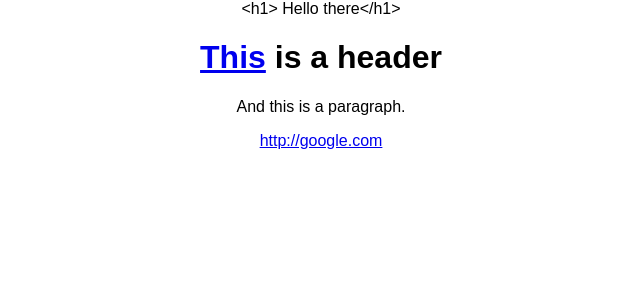
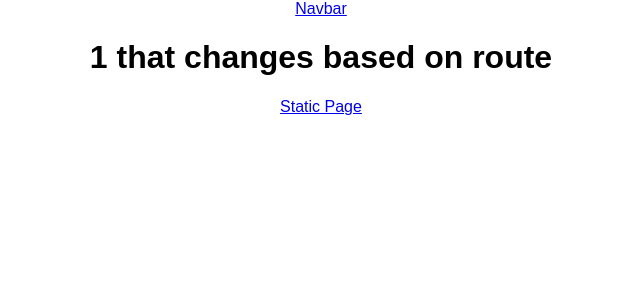
Before and after one commit to imVinayPandya/try-reactjs, a React (Create React App) app: page /posts/1 in a window 1280 px wide. Shown: the top 300 px of the page, without its empty margins (319-959 px from the left). Built offline with nearby package versions, Linux system fonts and the light colour scheme.

Commit message:
npm install react-router

```diff
--- a/package.json
+++ b/package.json
@@ -6,6 +6,8 @@
     "react": "^16.4.1",
     "react-dom": "^16.4.1",
     "react-markdown": "^3.3.4",
+    "react-router": "^4.3.1",
+    "react-router-dom": "^4.3.1",
     "react-scripts": "1.1.4",
     "react-youtube": "^7.6.0"
   },
--- a/src/App.js
+++ b/src/App.js
@@ -1,24 +1,56 @@
 import React, { Component } from 'react';
+import { BrowserRouter, Switch, Route, Redirect } from 'react-router-dom';
 import './App.css';
+import StaticRouteComponent from './routingComponents/StaticRouteComponent';
+import NotFound from './routingComponents/NotFound';
+import DynamicRouteComponent from './routingComponents/DynamicRouteComponent';
 // import ConstLetVar from './learn/ConstLetVar';
 // import PostList from './posts/PostList';
 
 // import ReactYoutubeExample from './thirdParty/ReactYoutubeExample';
-import ReactMarkdownExample from './thirdParty/ReactMarkdownExample';
+// import ReactMarkdownExample from './thirdParty/ReactMarkdownExample';
 
 class App extends Component {
   render() {
-    const input = '<h1> Hello there</h1> \n\n # [This](http://google.com) is a header\n\nAnd this is a paragraph. \n\n http://google.com';
+    const loggedIn = false;
+    const supportsHistory = 'pushState' in window.history;
+    return (
+      <div className="App">
+        <nav className="navbar navbar-light bg-light">
+          <a className="navbar-brand" href="/">Navbar</a>
+        </nav>
+        <BrowserRouter forceRefresh={!supportsHistory}>
+          <Switch>
+            <Route exact path='/about' component={StaticRouteComponent} />
+            <Route path='/posts/:slug' component={DynamicRouteComponent} />
+            <Route component={NotFound} />
 
-    return (
-      <div className='App'>
-        {/* <PostList /> */}
-        {/* <ConstLetVar /> */}
-        {/* <ReactYoutubeExample videoId="-_pgcFQ0l64" /> */}
-        <ReactMarkdownExample input={input} />
+            <Route exact path='/user' render={() => (
+              loggedIn === true ? (
+                <Redirect to='/posts/hello-there/' />
+              ) : (
+                  <StaticRouteComponent />
+                )
+            )} />
+          </Switch>
+        </BrowserRouter>
       </div>
     );
   }
+  //#region old code
+  // render() {
+  //   const input = '<h1> Hello there</h1> \n\n # [This](http://google.com) is a header\n\nAnd this is a paragraph. \n\n http://google.com';
+
+  //   return (
+  //     <div className='App'>
+  //       {/* <PostList /> */}
+  //       {/* <ConstLetVar /> */}
+  //       {/* <ReactYoutubeExample videoId="-_pgcFQ0l64" /> */}
+  //       <ReactMarkdownExample input={input} />
+  //     </div>
+  //   );
+  // }
+  //#endregion
 }
 
 export default App;
--- /dev/null
+++ b/src/routingComponents/DynamicRouteComponent.js
@@ -0,0 +1,30 @@
+import React, { Component } from 'react';
+import { Link } from 'react-router-dom';
+
+class DynamicRouteComponent extends Component {
+  componentDidMount() {
+    // const { slug } = this.props.match.params;
+
+    // this.performLookup(username);
+
+    // const { history } = this.props;
+    // const supportHistory = 'pushState' in window.history;
+    // if (supportHistory) {
+    //   history.pushState(null, '/about');
+    // } else {
+    //   window.location = '/dashboard';
+    // }
+  }
+
+  render() {
+    const { slug } = this.props.match.params;
+    return (
+      <div>
+        <h1>{slug} that changes based on route</h1>
+        <Link className='some-link' to='/about/'>Static Page</Link>
+      </div>
+    );
+  }
+}
+
+export default DynamicRouteComponent;
--- /dev/null
+++ b/src/routingComponents/NotFound.js
@@ -0,0 +1,11 @@
+import React, { Component } from 'react';
+
+class NotFound extends Component {
+  render() {
+    return (
+      <h1>Page not found</h1>
+    );
+  }
+}
+
+export default NotFound;
--- /dev/null
+++ b/src/routingComponents/StaticRouteComponent.js
@@ -0,0 +1,15 @@
+import React, { Component } from 'react';
+import { Link } from 'react-router-dom';
+
+class StaticRouteComponent extends Component {
+  render() {
+    return (
+      <div>
+        <h1>Content that do not provide dynamic content.</h1>
+        <Link className='some-link' to='/posts/dynamic/'>Dynamic Page</Link>
+      </div>
+    );
+  }
+}
+
+export default StaticRouteComponent;
```
Also changed, not shown: 1 other file (tests, documents, lock files or other folders).
